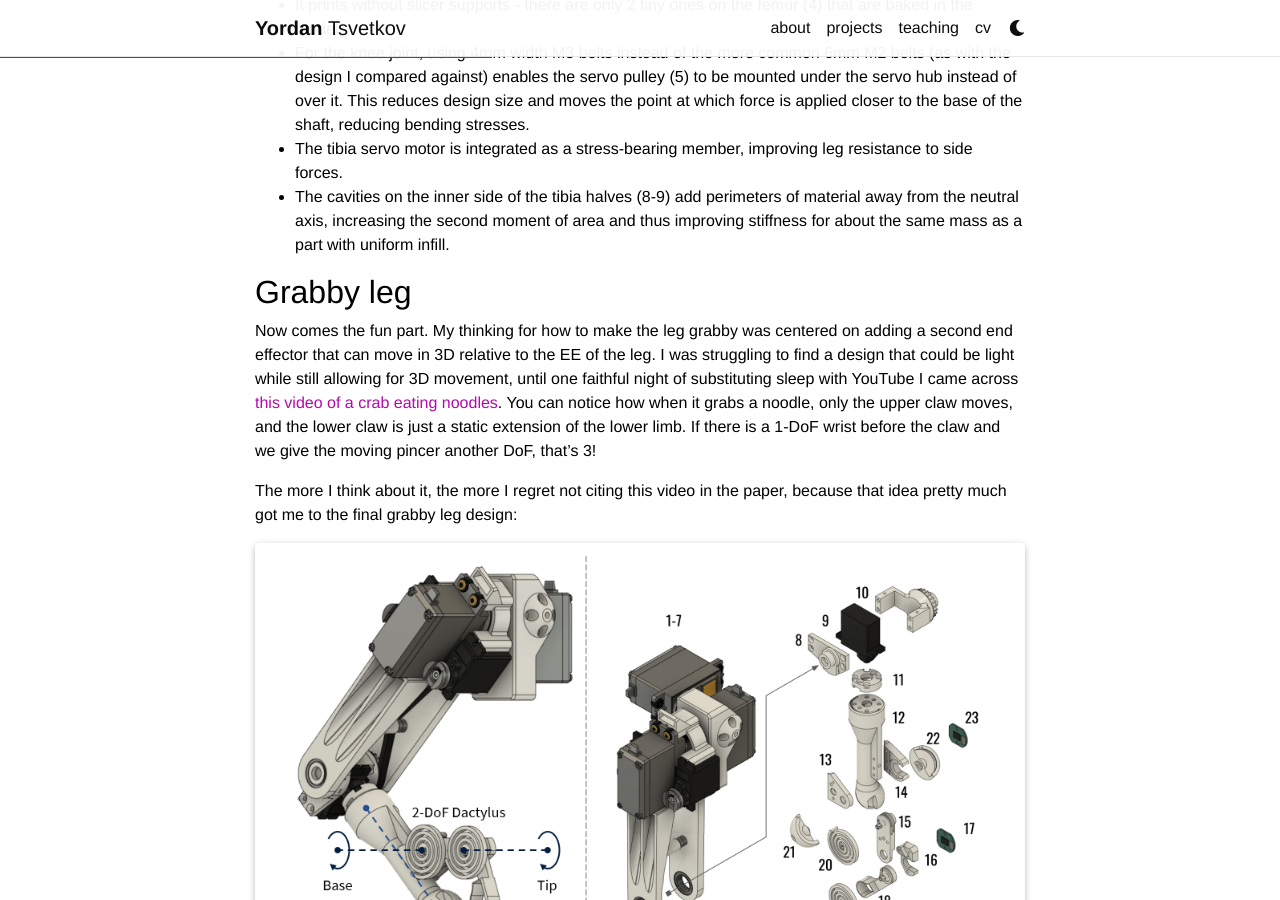
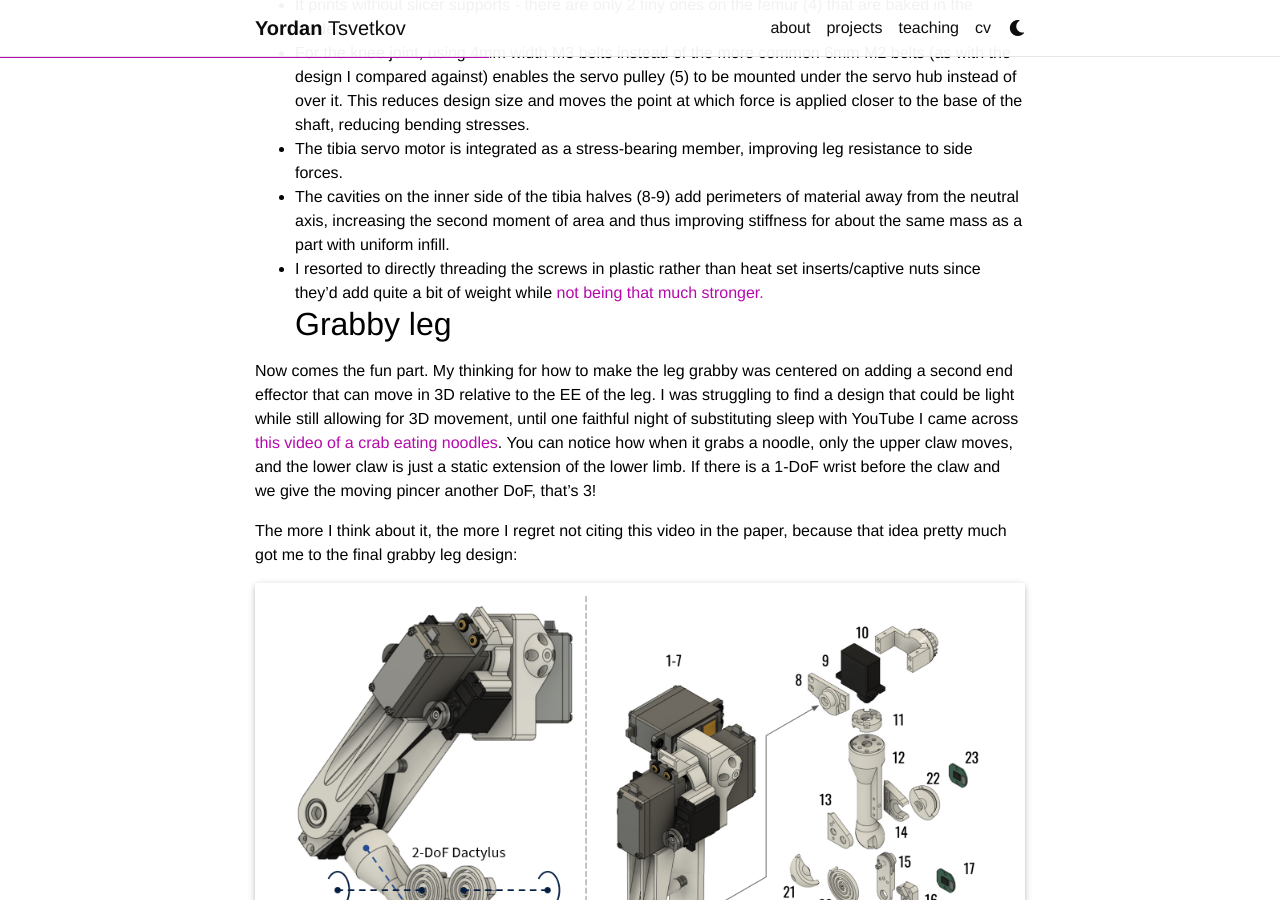
Before and after one commit to y-tsvetkov/y-tsvetkov.github.io, a Jekyll site: the page built from _projects/1_project.md, in a window 1280 px wide and 900 px high, scrolled down 2653 px. Built offline with Jekyll 4.4.1, drawn with Linux system fonts in a browser that asks for light colours; full-size pictures stand in for the smaller copies a plugin makes; comment, search, counter and statistics services are not loaded; a style sheet for code colours, icons or effects is not loaded.

Commit message:
adjusted text

```diff
--- a/_projects/1_project.md
+++ b/_projects/1_project.md
@@ -58,7 +58,7 @@ It's about 45% or 158 g lighter than [OpenQuadruped, the best fully 3D-printed d
 * For the knee joint, using 4mm width M3 belts instead of the more common 6mm M2 belts (as with the design I compared against) enables the servo pulley (5) to be mounted under the servo hub instead of over it. This reduces design size and moves the point at which force is applied closer to the base of the shaft, reducing bending stresses.
 * The tibia servo motor is integrated as a stress-bearing member, improving leg resistance to side forces.
 * The cavities on the inner side of the tibia halves (8-9) add perimeters of material away from the neutral axis, increasing the second moment of area and thus improving stiffness for about the same mass as a part with uniform infill.
-
+* I resorted to directly threading the screws in plastic rather than heat set inserts/captive nuts since they'd add quite a bit of weight while [not being that much stronger.](https://youtu.be/2wRc1KbEAU8?t=522)
 ## Grabby leg
 
 Now comes the fun part. My thinking for how to make the leg grabby was centered on adding a second end effector that can move in 3D relative to the EE of the leg. I was struggling to find a design that could be light while still allowing for 3D movement, until one faithful night of substituting sleep with YouTube I came across [this video of a crab eating noodles](https://www.youtube.com/watch?v=CcYRXgKgxnw). You can notice how when it grabs a noodle, only the upper claw moves, and the lower claw is just a static extension of the lower limb. If there is a 1-DoF wrist before the claw and we give the moving pincer another DoF, that's 3!
```
